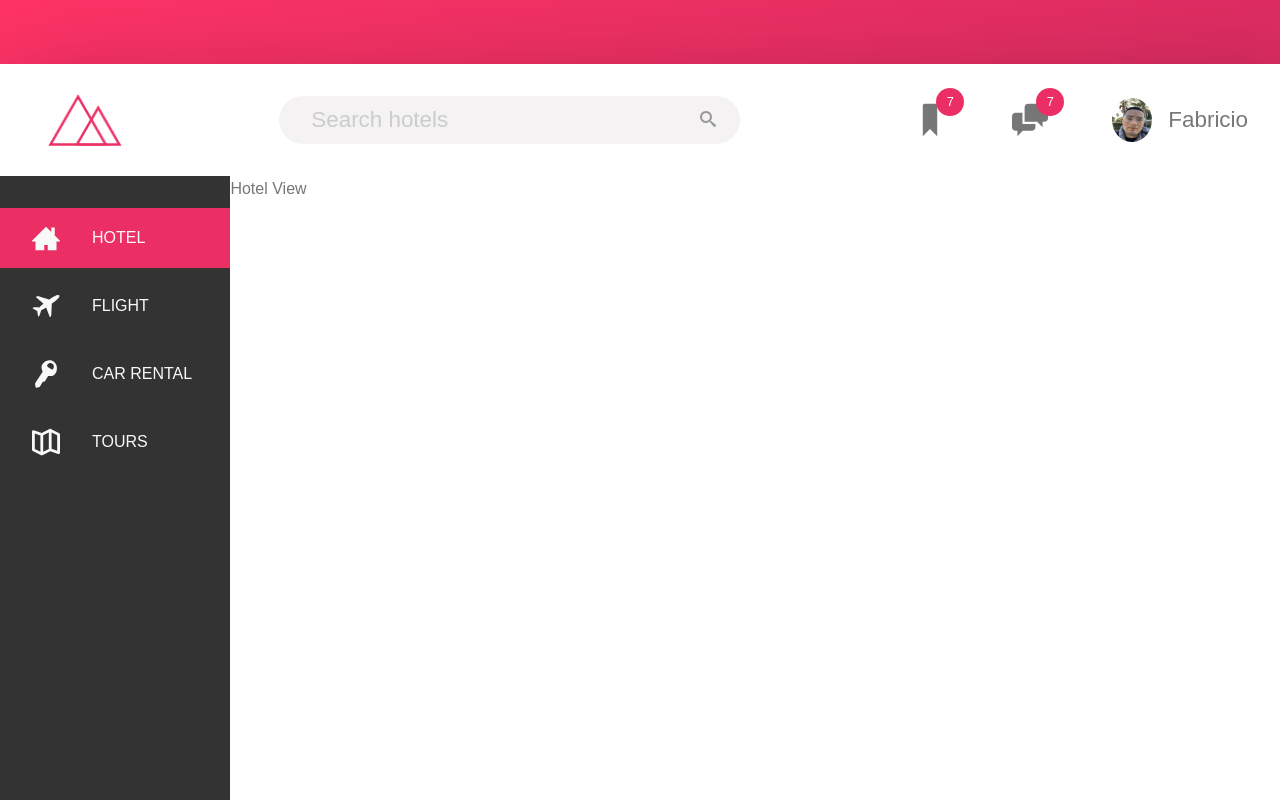
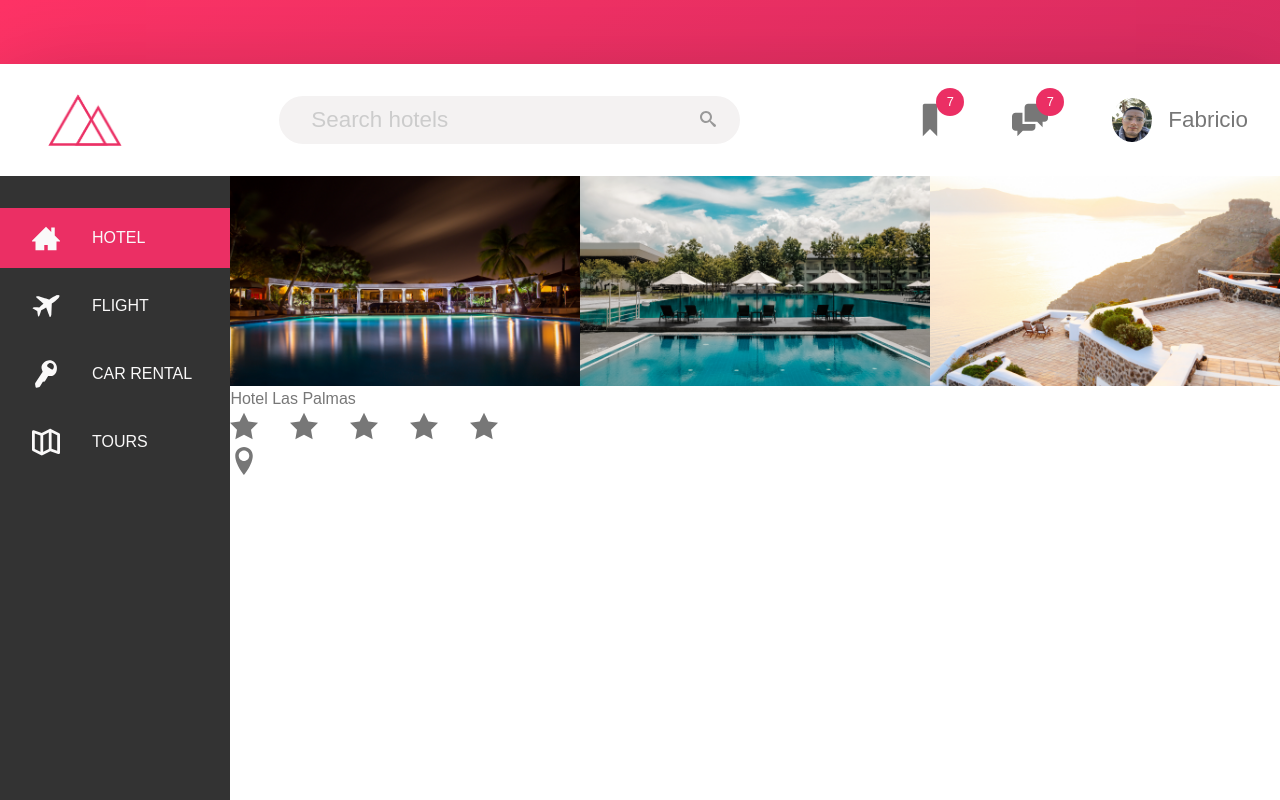
Before and after one commit to codecallogic/trillo, a React (Create React App) app: page / in a window 1280 px wide. Shown: the top 800 px of the page. Built offline with nearby package versions, Linux system fonts and the light colour scheme.

Commit message:
designing hotel overview section

```diff
--- a/src/_components.scss
+++ b/src/_components.scss
@@ -190,3 +190,12 @@
     text-align: center;
     padding: 2.5rem;
 }
+
+.gallery {
+    display: flex;
+
+    &-photo {
+        width: 100%;
+        display: block;
+    }
+}
--- a/src/app/App.css
+++ b/src/app/App.css
@@ -156,6 +156,12 @@ body {
   text-align: center;
   padding: 2.5rem; }
 
+.gallery {
+  display: flex; }
+  .gallery-photo {
+    width: 100%;
+    display: block; }
+
 .container {
   max-width: 80rem;
   margin: 4rem auto;
--- a/src/components/content.jsx
+++ b/src/components/content.jsx
@@ -45,7 +45,42 @@ class Content extends Component {
                     </div>
                 </nav>
                 <main className="hotel-view">
-                    Hotel View
+                    <div className="gallery">
+                        <figure className="gallery-item">
+                            <img src="/images/hotel-1.jpg" alt="Photo of Hotel 1" className="gallery-photo"/>
+                        </figure>
+                        <figure className="gallery-item">
+                            <img src="/images/hotel-2.jpg" alt="Photo of Hotel 2" className="gallery-photo"/>
+                        </figure>
+                        <figure className="gallery-item">
+                            <img src="/images/hotel-3.jpg" alt="Photo of Hotel 3" className="gallery-photo"/>
+                        </figure>
+                    </div>
+                    <div className="overview">
+                        Hotel Las Palmas
+                    </div>
+                    <div className="overview-stars">
+                            <svg className="side-nav_icon">
+                                <use xlinkHref="/images/sprite.svg#icon-star-full"></use>
+                            </svg>
+                            <svg className="side-nav_icon">
+                                <use xlinkHref="/images/sprite.svg#icon-star-full"></use>
+                            </svg>
+                            <svg className="side-nav_icon">
+                                <use xlinkHref="/images/sprite.svg#icon-star-full"></use>
+                            </svg>
+                            <svg className="side-nav_icon">
+                                <use xlinkHref="/images/sprite.svg#icon-star-full"></use>
+                            </svg>
+                            <svg className="side-nav_icon">
+                                <use xlinkHref="/images/sprite.svg#icon-star-full"></use>
+                            </svg>
+                    </div>
+                    <div className="overview-location">
+                            <svg className="side-nav_icon">
+                                <use xlinkHref="/images/sprite.svg#icon-location"></use>
+                            </svg>
+                    </div>
                 </main>
             </div>
         )
```
